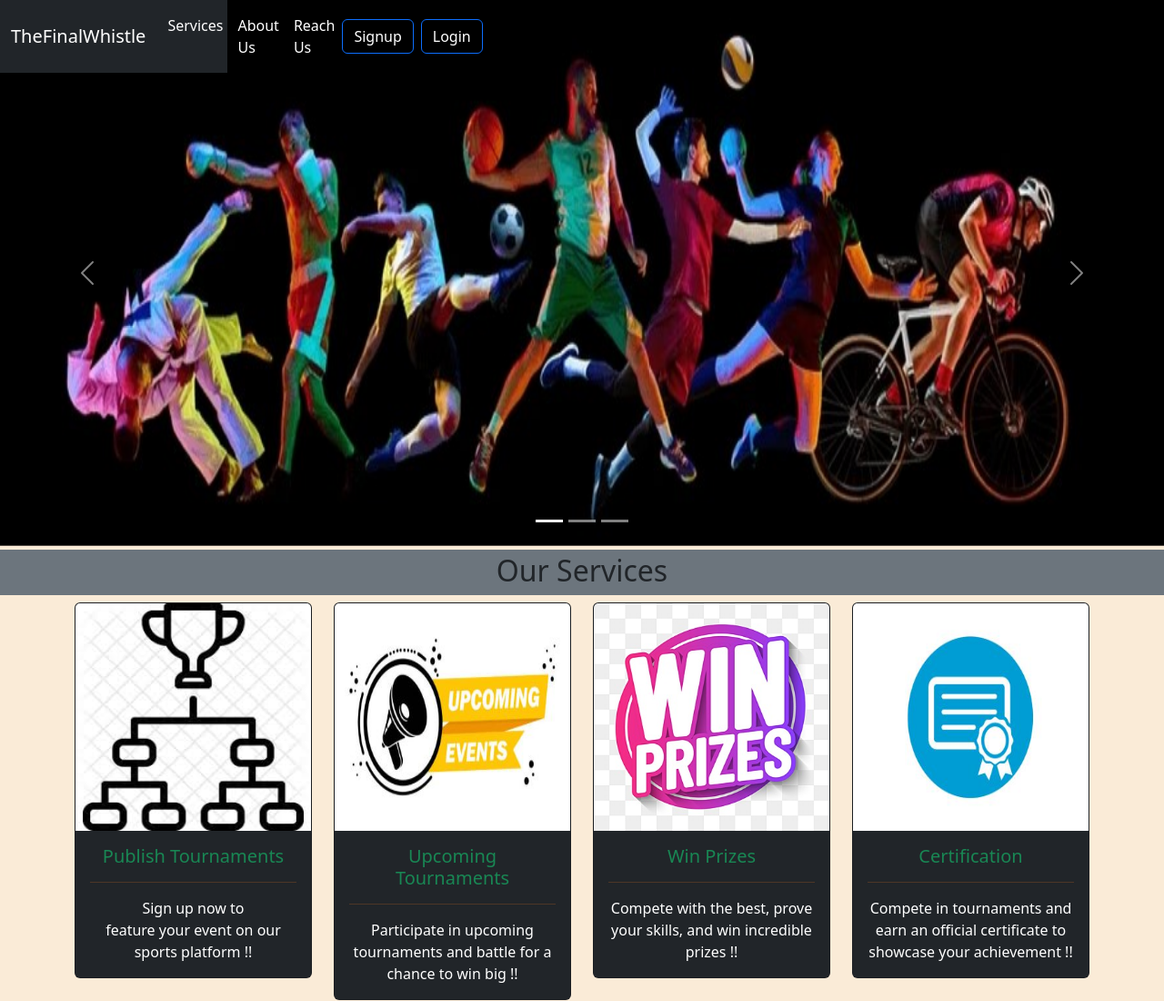
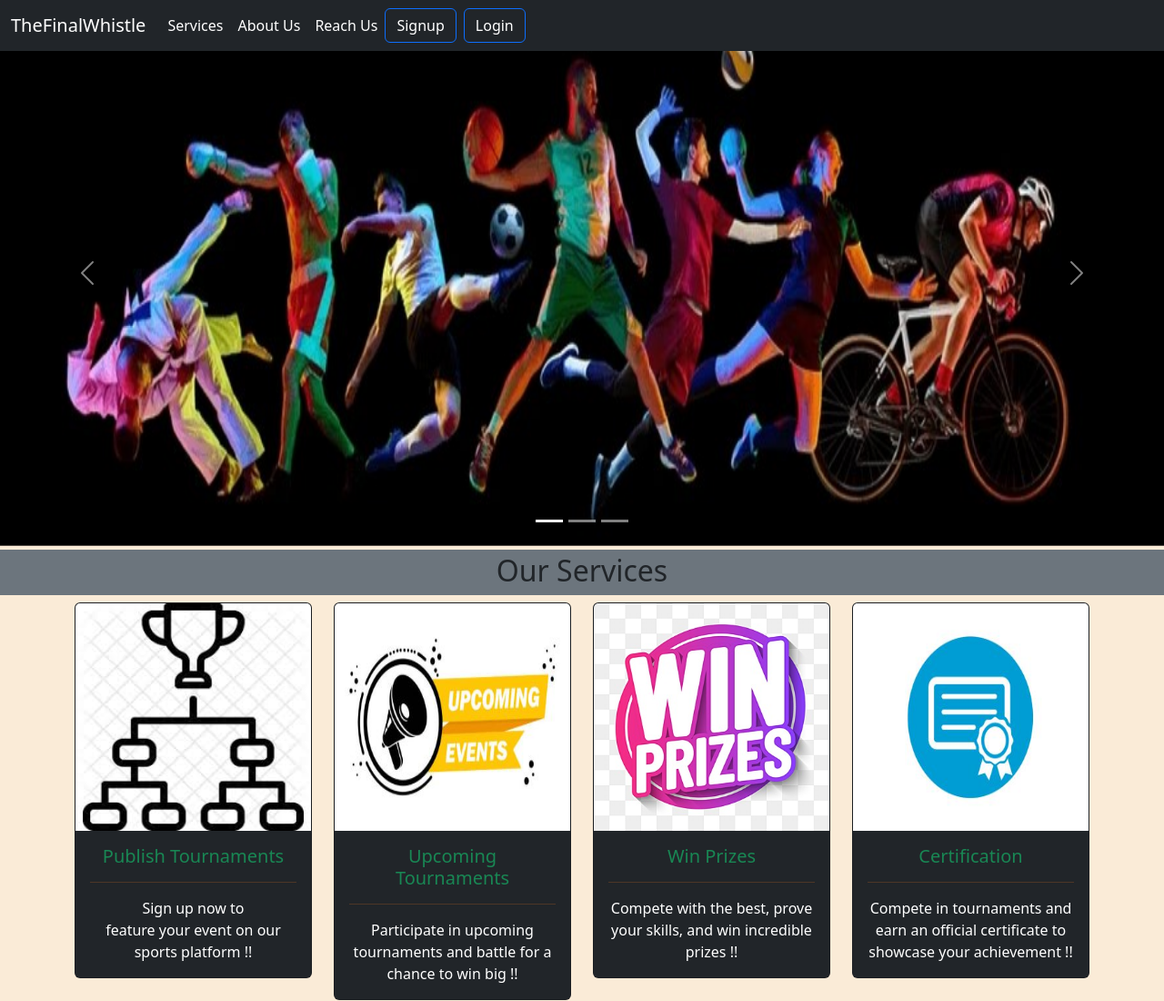
Before and after one commit to Priyanka211295/GameOn, a website: page Public/index.html in a window 1280 px wide. Shown: the top 1100 px of the page at 91% size. Drawn offline with nearby package versions, Linux system fonts and the light colour scheme.

Commit message:
Updated navbar to be responsive

```diff
--- a/Public/index.html
+++ b/Public/index.html
@@ -285,7 +285,7 @@
                     </div> -->
                   <!-- </nav> -->
 
-                  <nav class="navbar navbar-expand-sm navbar-dark text-bg-dark fixed-top" style="width: 250px;">
+                  <nav class="navbar navbar-expand-sm navbar-dark text-bg-dark fixed-top">
                     <div class="container-fluid">
                       <!-- Navbar Brand (Logo) -->
                       <a class="navbar-brand" href="#">TheFinalWhistle</a>
@@ -297,7 +297,7 @@
 
                       <!-- Navbar links and forms -->
                       <div class="collapse navbar-collapse" id="navbarSupportedContent">
-                        <ul class="navbar-nav me-auto mb-2 mb-lg-0">
+                        <ul class="navbar-nav mb-2 mb-lg-0">
                           <li class="nav-item">
                             <a class="nav-link active" aria-current="page" href="#service">Services</a>
                           </li>
```
